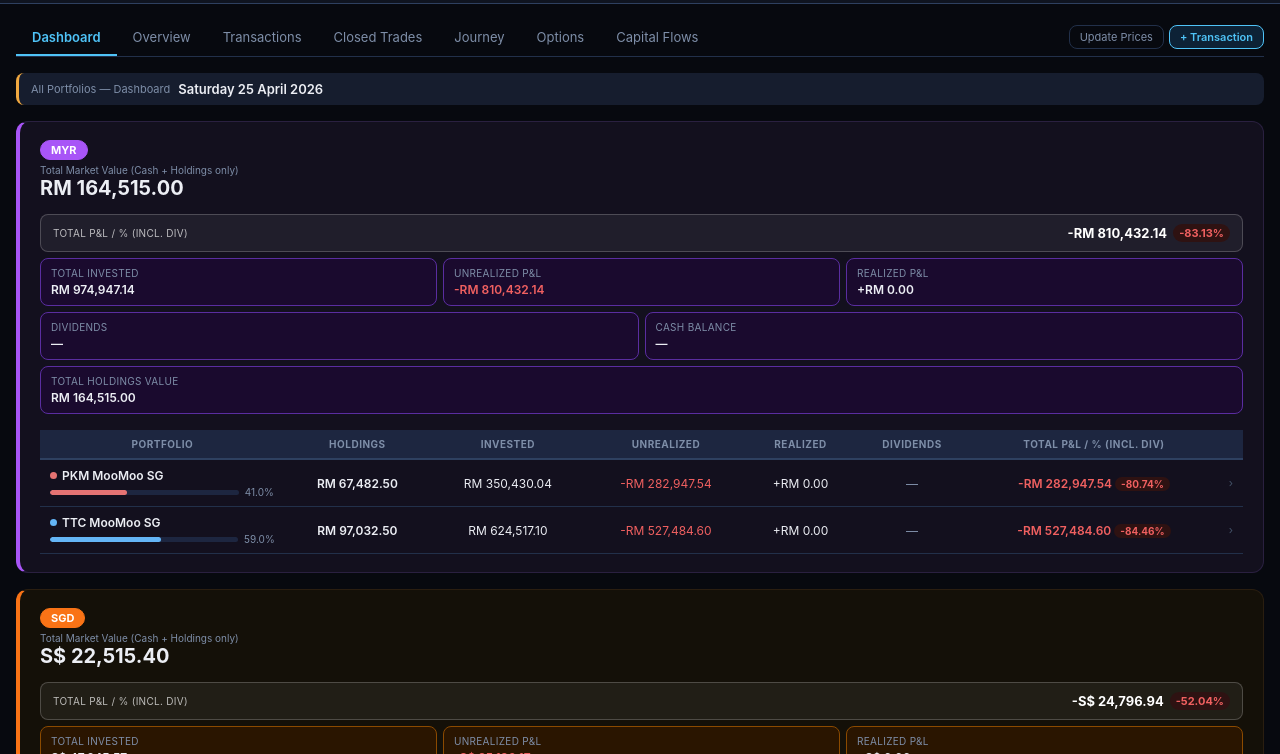
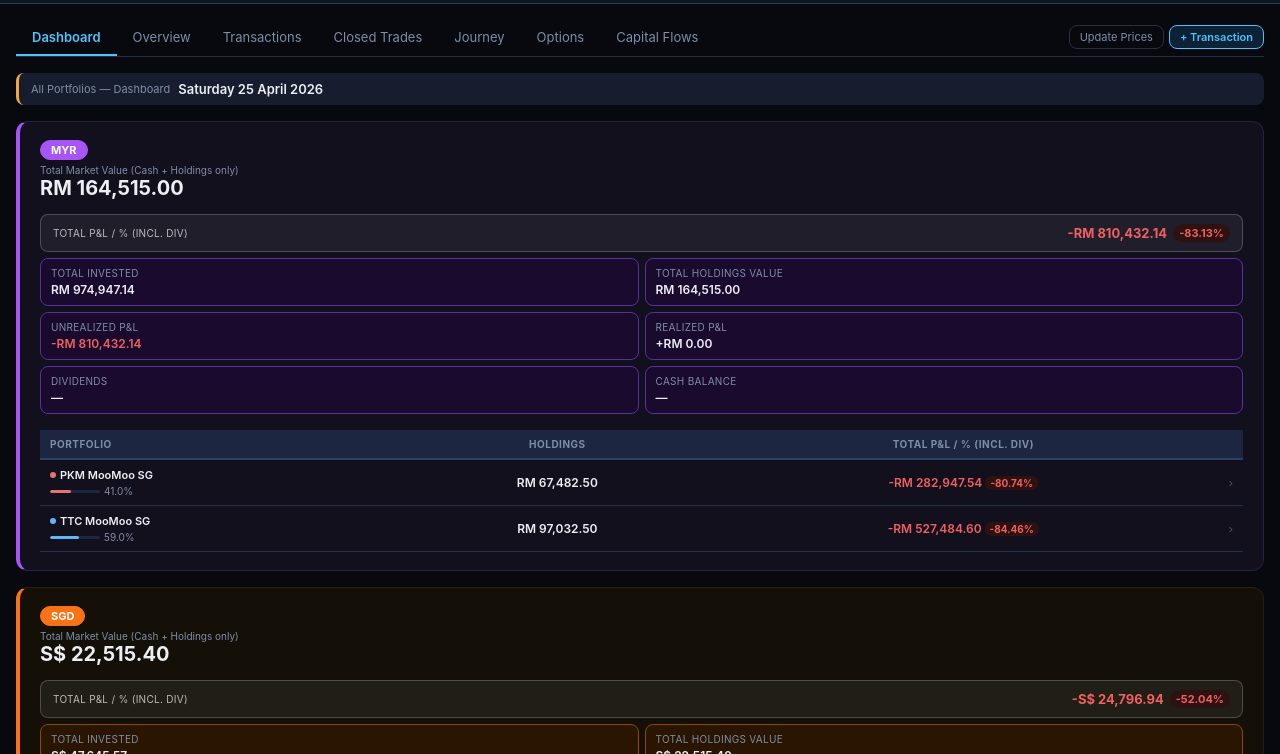
Before and after one commit to tctee90-cmd/PortfolioX, a plain HTML site: page index.html in a window 1280 px wide. Shown: the part 46-800 px from the top of the page. Drawn offline with nearby package versions, Linux system fonts and the light colour scheme.

Commit message:
Add files via upload

```diff
--- a/index.html
+++ b/index.html
@@ -544,26 +544,21 @@ function renderDashboard(){
       const mvPlusCash=mv+pfCash;
 
       return '<tr class="ck" onclick="goPortfolio(\''+pf0.id+'\')">'
-        +'<td style="min-width:170px">'
-        +'<div style="display:flex;align-items:center;gap:5px;margin-bottom:3px;flex-wrap:wrap">'
-        +'<span style="display:inline-block;width:7px;height:7px;border-radius:50%;background:'+pf0.color+';flex-shrink:0"></span>'
-        +'<span style="font-size:12px;font-weight:600">'+pf0.name+'</span>'
-
+        +'<td style="max-width:130px">'
+        +'<div style="display:flex;align-items:center;gap:4px;margin-bottom:3px">'
+        +'<span style="display:inline-block;width:6px;height:6px;border-radius:50%;background:'+pf0.color+';flex-shrink:0"></span>'
+        +'<span style="font-size:11px;font-weight:600;overflow:hidden;text-overflow:ellipsis;white-space:nowrap">'+pf0.name+'</span>'
         +'</div>'
-        +'<div style="display:flex;align-items:center;gap:6px">'
-        +'<div style="flex:1;height:5px;background:var(--bg4);border-radius:3px;overflow:hidden">'
-        +'<div style="width:'+allocPct.toFixed(2)+'%;height:100%;background:'+pf0.color+';border-radius:3px;transition:width .4s ease"></div>'
+        +'<div style="display:flex;align-items:center;gap:4px">'
+        +'<div style="width:50px;height:3px;background:var(--bg4);border-radius:3px;overflow:hidden;flex-shrink:0">'
+        +'<div style="width:'+allocPct.toFixed(2)+'%;height:100%;background:'+pf0.color+';border-radius:3px"></div>'
         +'</div>'
-        +'<span style="font-size:10px;color:var(--t2);white-space:nowrap;min-width:30px">'+allocPctStr+'%</span>'
+        +'<span style="font-size:10px;color:var(--t2)">'+allocPctStr+'%</span>'
         +'</div>'
         +'</td>'
-        +'<td class="r" style="font-weight:600">'+fc(mv,ccy)+'</td>'
-        +'<td class="r">'+fc(co,ccy)+'</td>'
-        +'<td class="r '+sc(u)+'">'+sgn(u,ccy)+'</td>'
-        +'<td class="r '+sc(r)+'">'+sgn(r,ccy)+'</td>'
-        +'<td class="r '+(d>0?'g':'m')+'">'+(d>0?fc(d,ccy):'—')+'</td>'
+        +'<td class="r" style="font-weight:600;white-space:nowrap">'+fc(mv,ccy)+'</td>'
         +'<td class="r '+sc(t)+'" style="font-weight:600;white-space:nowrap">'+sgn(t,ccy)
-        +(tp!==null?' <span style="font-size:10px;font-weight:700;padding:1px 6px;border-radius:20px;background:'+(t>=0?'var(--gd)':'var(--rd)')+'">'+fp(tp)+'</span>':'')
+        +(tp!==null?' <span style="font-size:10px;font-weight:700;padding:1px 5px;border-radius:20px;background:'+(t>=0?'var(--gd)':'var(--rd)')+';color:'+(t>=0?'var(--green)':'var(--red)')+'">'+fp(tp)+'</span>':'')
         +'</td>'
         +'<td style="color:var(--t3);font-size:11px">›</td>'
         +'</tr>';
@@ -586,17 +581,24 @@ function renderDashboard(){
       +'<div style="padding:9px 12px;border-radius:var(--r);margin-bottom:6px;background:rgba(255,255,255,.06);border:1px solid rgba(255,255,255,.2);display:flex;align-items:center;justify-content:space-between">'
       +'<div style="font-size:10px;color:rgba(255,255,255,.7);text-transform:uppercase;letter-spacing:.3px">Total P&L / % (incl. div)</div>'
       +'<div style="display:flex;align-items:center;gap:6px">'
-      +'<span style="font-size:13px;font-weight:700;white-space:nowrap;color:#fff">'+sgn(tot,ccy)+'</span>'
-      +(totPct!==null?'<span style="font-size:11px;font-weight:700;padding:2px 6px;border-radius:20px;background:'+(tot>=0?'var(--gd)':'var(--rd)')+';" class="'+sc(tot)+'">'+fp(totPct)+'</span>':'')
-      +'</div>'
-      +'</div>'
-      // Row 1: Invested | Unrealized | Realized  (each with unique accent colour)
-      +'<div style="display:grid;grid-template-columns:repeat(3,1fr);gap:6px;margin-bottom:6px">'
+      +'<span style="font-size:13px;font-weight:700;white-space:nowrap" class="'+sc(tot)+'">'+sgn(tot,ccy)+'</span>'
+      +(totPct!==null?'<span style="font-size:11px;font-weight:700;padding:2px 6px;border-radius:20px;background:'+(tot>=0?'var(--gd)':'var(--rd)')+';color:'+(tot>=0?'var(--green)':'var(--red)')+'">'+fp(totPct)+'</span>':'')
+      +'</div>'
+      +'</div>'
+      // Row 1: Total Invested | Total Holdings Value
+      +'<div style="display:grid;grid-template-columns:1fr 1fr;gap:6px;margin-bottom:6px">'
       +'<div style="'+ccyMiniCardStyle(ccy)+';padding:8px 10px;border-radius:var(--r)">'
       +'<div style="font-size:10px;color:var(--t2);margin-bottom:3px;text-transform:uppercase;letter-spacing:.3px">Total Invested</div>'
       +'<div style="font-size:12px;font-weight:600;white-space:nowrap;color:var(--t1)">'+fc(g.co,ccy)+'</div>'
       +'</div>'
       +'<div style="'+ccyMiniCardStyle(ccy)+';padding:8px 10px;border-radius:var(--r)">'
+      +'<div style="font-size:10px;color:var(--t2);margin-bottom:3px;text-transform:uppercase;letter-spacing:.3px">Total Holdings Value</div>'
+      +'<div style="font-size:12px;font-weight:600;white-space:nowrap;color:var(--t1)">'+fc(g.mv,ccy)+'</div>'
+      +'</div>'
+      +'</div>'
+      // Row 2: Unrealized P&L | Realized P&L
+      +'<div style="display:grid;grid-template-columns:1fr 1fr;gap:6px;margin-bottom:6px">'
+      +'<div style="'+ccyMiniCardStyle(ccy)+';padding:8px 10px;border-radius:var(--r)">'
       +'<div style="font-size:10px;color:var(--t2);margin-bottom:3px;text-transform:uppercase;letter-spacing:.3px">Unrealized P&L</div>'
       +'<div style="font-size:12px;font-weight:600;white-space:nowrap" class="'+sc(g.u)+'">'+sgn(g.u,ccy)+'</div>'
       +'</div>'
@@ -605,8 +607,8 @@ function renderDashboard(){
       +'<div style="font-size:12px;font-weight:600;white-space:nowrap" class="'+sc(g.r)+'">'+sgn(g.r,ccy)+'</div>'
       +'</div>'
       +'</div>'
-      // Row 2: Dividends | Cash
-      +'<div style="display:grid;grid-template-columns:1fr 1fr;gap:6px;margin-bottom:6px">'
+      // Row 3: Dividends | Cash Balance
+      +'<div style="display:grid;grid-template-columns:1fr 1fr;gap:6px;margin-bottom:1rem">'
       +'<div style="'+ccyMiniCardStyle(ccy)+';padding:8px 10px;border-radius:var(--r)">'
       +'<div style="font-size:10px;color:var(--t2);margin-bottom:3px;text-transform:uppercase;letter-spacing:.3px">Dividends</div>'
       +'<div style="font-size:12px;font-weight:600;white-space:nowrap;color:var(--t1)">'+(g.d>0?'+'+fc(g.d,ccy):'—')+'</div>'
@@ -616,26 +618,15 @@ function renderDashboard(){
       +'<div style="font-size:12px;font-weight:600;white-space:nowrap;color:var(--t1)">'+(cashTotal>0?fc(cashTotal,ccy):'—')+'</div>'
       +'</div>'
       +'</div>'
-      // Row 3: Total Holdings Value (full width)
-      +'<div style="margin-bottom:1rem">'
-      +'<div style="'+ccyMiniCardStyle(ccy)+';padding:8px 10px;border-radius:var(--r)">'
-      +'<div style="font-size:10px;color:var(--t2);margin-bottom:3px;text-transform:uppercase;letter-spacing:.3px">Total Holdings Value</div>'
-      +'<div style="font-size:12px;font-weight:600;white-space:nowrap;color:var(--t1)">'+fc(g.mv,ccy)+'</div>'
-      +'</div>'
-      +'</div>'
-      // Table with allocation bars
+      // Portfolio allocation table
       +'<div style="overflow-x:auto"><table class="tbl">'
       +'<thead><tr>'
-      +'<th style="text-align:center">Portfolio</th>'
-      +'<th class="r">Holdings</th><th class="r">Invested</th>'
-      +'<th class="r">Unrealized</th><th class="r">Realized</th>'
-      +'<th class="r">Dividends</th><th class="r">Total P&L / % (incl. div)</th>'
+      +'<th>Portfolio</th>'
+      +'<th class="r">Holdings</th>'
+      +'<th class="r">Total P&L / % (incl. div)</th>'
       +'<th style="width:24px"></th>'
       +'</tr></thead>'
       +'<tbody>'+pfRows+'</tbody>'
-      +'<tfoot style="display:none"><tr>'
-      +'<td></td><td></td><td></td><td></td><td></td><td></td><td></td><td></td>'
-      +'</tr></tfoot>'
       +'</table></div>'
       +'</div>';
   }).join('');
@@ -703,12 +694,20 @@ function renderOverview(p){
 
     // Mini-cards — row 1: Invested / Unrealized / Realized, row 2: Dividends / Cash
     const miniCards=
-      '<div style="display:grid;grid-template-columns:repeat(3,1fr);gap:6px;margin-bottom:6px">'
+      // Row 1: Total Invested | Total Holdings Value
+      '<div style="display:grid;grid-template-columns:1fr 1fr;gap:6px;margin-bottom:6px">'
       +'<div style="'+ccyMiniCardStyle(ccy)+';padding:8px 10px;border-radius:var(--r)">'
       +'<div style="font-size:10px;color:var(--t2);margin-bottom:3px;text-transform:uppercase;letter-spacing:.3px">Total Invested</div>'
       +'<div style="font-size:12px;font-weight:600;white-space:nowrap;color:var(--t1)">'+fc(co,ccy)+'</div>'
       +'</div>'
       +'<div style="'+ccyMiniCardStyle(ccy)+';padding:8px 10px;border-radius:var(--r)">'
+      +'<div style="font-size:10px;color:var(--t2);margin-bottom:3px;text-transform:uppercase;letter-spacing:.3px">Total Holdings Value</div>'
+      +'<div style="font-size:12px;font-weight:600;white-space:nowrap;color:var(--t1)">'+fc(sumMkt,ccy)+'</div>'
+      +'</div>'
+      +'</div>'
+      // Row 2: Unrealized P&L | Realized P&L
+      +'<div style="display:grid;grid-template-columns:1fr 1fr;gap:6px;margin-bottom:6px">'
+      +'<div style="'+ccyMiniCardStyle(ccy)+';padding:8px 10px;border-radius:var(--r)">'
       +'<div style="font-size:10px;color:var(--t2);margin-bottom:3px;text-transform:uppercase;letter-spacing:.3px">Unrealized P&L</div>'
       +'<div style="font-size:12px;font-weight:600;white-space:nowrap" class="'+sc(u)+'">'+sgn(u,ccy)+'</div>'
       +'</div>'
@@ -717,7 +716,8 @@ function renderOverview(p){
       +'<div style="font-size:12px;font-weight:600;white-space:nowrap" class="'+sc(r)+'">'+sgn(r,ccy)+'</div>'
       +'</div>'
       +'</div>'
-      +'<div style="display:grid;grid-template-columns:1fr 1fr;gap:6px;margin-bottom:6px">'
+      // Row 3: Dividends | Cash Balance
+      +'<div style="display:grid;grid-template-columns:1fr 1fr;gap:6px;margin-bottom:.875rem">'
       +'<div style="'+ccyMiniCardStyle(ccy)+';padding:8px 10px;border-radius:var(--r)">'
       +'<div style="font-size:10px;color:var(--t2);margin-bottom:3px;text-transform:uppercase;letter-spacing:.3px">Dividends</div>'
       +'<div style="font-size:12px;font-weight:600;white-space:nowrap;color:var(--t1)">'+(d>0?'+'+fc(d,ccy):'—')+'</div>'
@@ -725,12 +725,6 @@ function renderOverview(p){
       +'<div style="padding:8px 10px;'+ccyMiniCardStyleDashed(ccy)+';border-radius:var(--r);cursor:pointer" onclick="openCashModal(\''+p.id+'\',\''+ccy+'\')" title="Click to edit cash balance">'
       +'<div style="font-size:10px;color:var(--t2);margin-bottom:3px;text-transform:uppercase;letter-spacing:.3px">Cash Balance</div>'
       +'<div style="font-size:12px;font-weight:600;white-space:nowrap;color:var(--t1)">'+(cashBal>0?fc(cashBal,ccy):'+ Add')+'</div>'
-      +'</div>'
-      +'</div>'
-      +'<div style="margin-bottom:.875rem">'
-      +'<div style="'+ccyMiniCardStyle(ccy)+';padding:8px 10px;border-radius:var(--r)">'
-      +'<div style="font-size:10px;color:var(--t2);margin-bottom:3px;text-transform:uppercase;letter-spacing:.3px">Total Holdings Value</div>'
-      +'<div style="font-size:12px;font-weight:600;white-space:nowrap;color:var(--t1)">'+fc(sumMkt,ccy)+'</div>'
       +'</div>'
       +'</div>';
 
@@ -756,7 +750,7 @@ function renderOverview(p){
         +`<td class="r" style="font-weight:600">${hh.mktVal>0?fc(hh.mktVal,hh.mktCcy):'—'}</td>`
         +`<td class="r ${sc(hh.unreal)}">${sgn(hh.unreal,ccy)}</td>`
         +`<td class="r ${hh.divs>0?'g':''}">${hh.divs>0?fc(hh.divs,ccy):'—'}</td>`
-        +`<td class="r ${sc(tot2)}" style="font-weight:600;white-space:nowrap">${sgn(tot2,ccy)}${pct2!==null?'<span style="font-size:10px;font-weight:700;padding:1px 5px;border-radius:20px;margin-left:4px;background:'+(pct2>=0?'var(--gd)':' var(--rd)')+'">'+fp(pct2)+'</span>':''}</td>`
+        +`<td class="r ${sc(tot2)}" style="font-weight:600;white-space:nowrap">${sgn(tot2,ccy)}${pct2!==null?'<span style="font-size:10px;font-weight:700;padding:1px 5px;border-radius:20px;margin-left:4px;background:'+(pct2>=0?'var(--gd)':' var(--rd)')+';color:'+(pct2>=0?'var(--green)':'var(--red)')+'">'+fp(pct2)+'</span>':''}</td>`
         +'<td style="color:var(--t3);font-size:11px">›</td>'
         +'</tr>';
     });
@@ -795,8 +789,8 @@ function renderOverview(p){
       +'<div style="padding:9px 12px;border-radius:var(--r);margin-bottom:6px;background:rgba(255,255,255,.06);border:1px solid rgba(255,255,255,.2);display:flex;align-items:center;justify-content:space-between">'
       +'<div style="font-size:10px;color:rgba(255,255,255,.7);text-transform:uppercase;letter-spacing:.3px">Total P&L / % (incl. div)</div>'
       +'<div style="display:flex;align-items:center;gap:6px">'
-      +'<span style="font-size:13px;font-weight:700;white-space:nowrap;color:#fff">'+sgn(tot,ccy)+'</span>'
-      +(totPct!==null?'<span style="font-size:11px;font-weight:700;padding:2px 6px;border-radius:20px;background:'+(tot>=0?'var(--gd)':'var(--rd)')+'" class="'+sc(tot)+'">'+fp(totPct)+'</span>':'')
+      +'<span style="font-size:13px;font-weight:700;white-space:nowrap" class="'+sc(tot)+'">'+sgn(tot,ccy)+'</span>'
+      +(totPct!==null?'<span style="font-size:11px;font-weight:700;padding:2px 6px;border-radius:20px;background:'+(tot>=0?'var(--gd)':'var(--rd)')+';color:'+(tot>=0?'var(--green)':'var(--red)')+'">'+fp(totPct)+'</span>':'')
       +'</div>'
       +'</div>'
       +'</div>';
```
